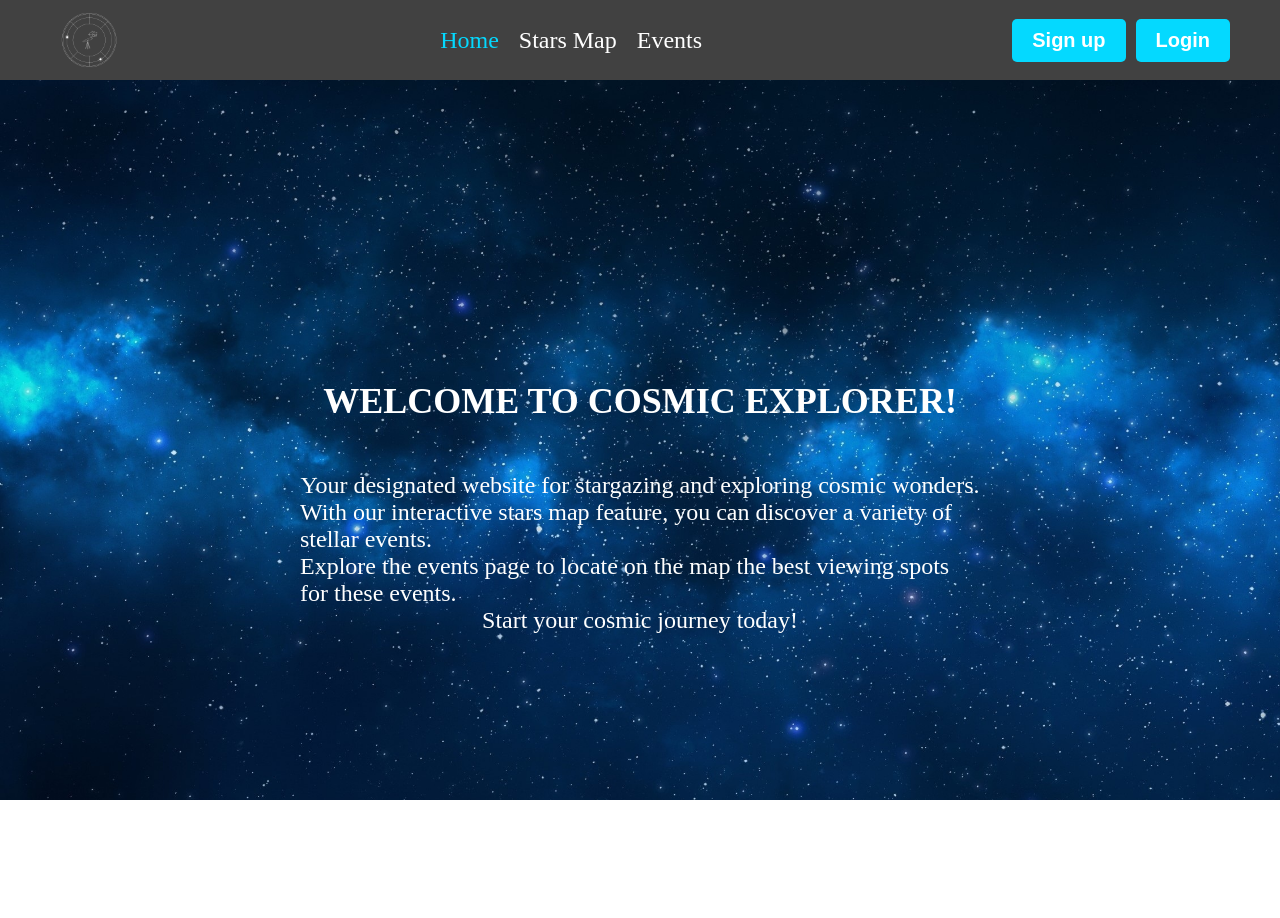
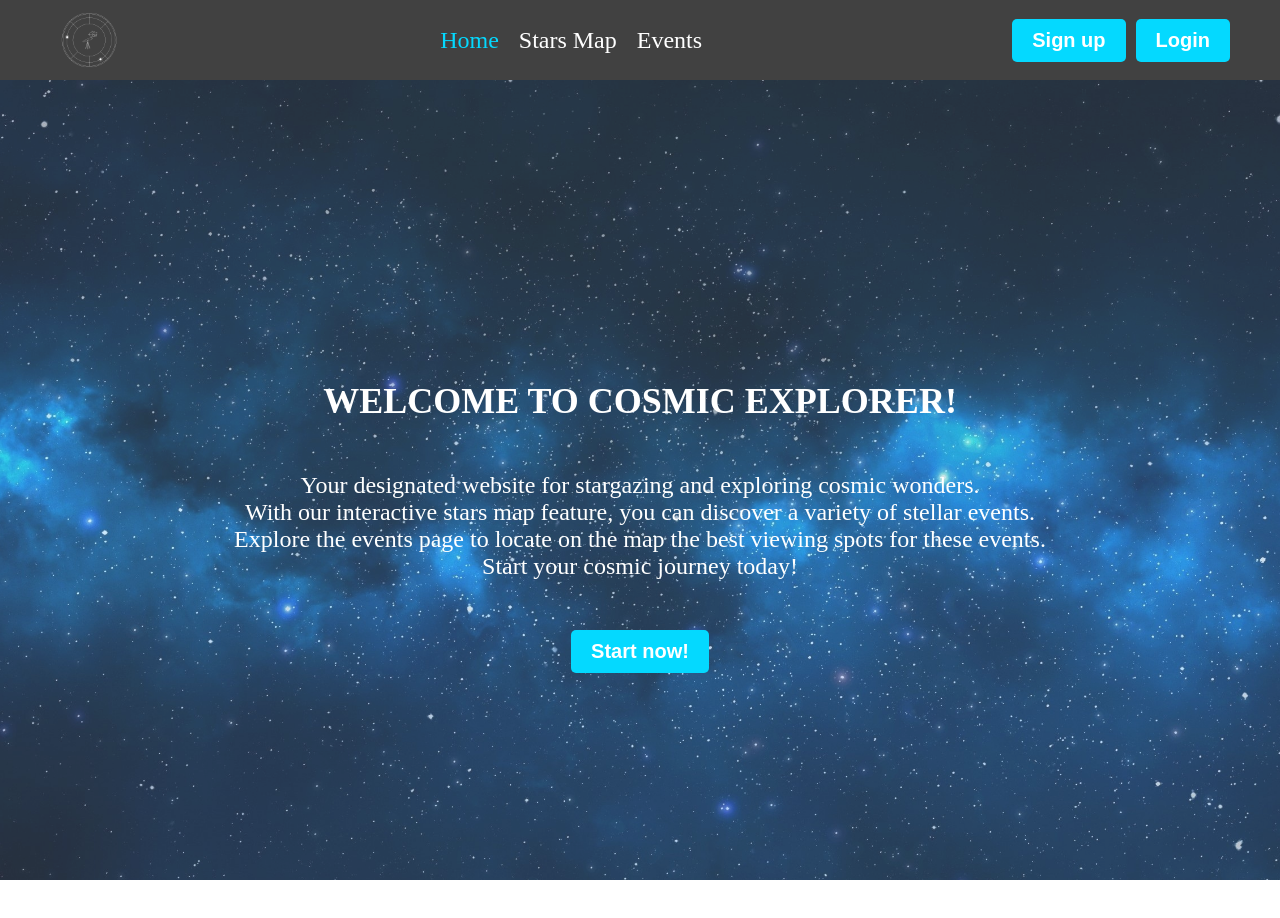
Before and after one commit to HanadiHosri/cosmic-explorer, a React (Create React App) app in the folder frontend/: page / in a window 1280 px wide. Shown: the top 918 px of the page. After the commit the page ends 880 px from the top, so only its background shows below. Built offline with nearby package versions, Linux system fonts and the light colour scheme.

Commit message:
fixing hero image

```diff
--- a/frontend/src/pages/Home/index.jsx
+++ b/frontend/src/pages/Home/index.jsx
@@ -2,12 +2,14 @@ import "../../styles/utilities.css";
 import "../../styles/colors.css";
 import "./style.css";
 import Navbar from "../../components/Navbar";
-
+import heroImage from "../../assets/landing-page.jpg";
 
 const Home = () => {
     return (
         <div className="page home-page flex column">
             <Navbar />
+            <div className="hero-container">
+                <img className="hero-img" src={heroImage} />
                 <div className="flex center">
                     <div className="flex column center text white-text">
                         <h1>WELCOME TO COSMIC EXPLORER!</h1>
@@ -17,8 +19,11 @@ const Home = () => {
                             <p>Explore the events page to locate on the map the best viewing spots for these events.</p>
                             <p>Start your cosmic journey today!</p>
                         </div>
+                        <div className="start-now">
+                            <button>Start now!</button>
                         </div>
-
+                    </div>
+                </div>
             </div>
         </div>
     )
--- a/frontend/src/pages/Home/style.css
+++ b/frontend/src/pages/Home/style.css
@@ -1,10 +1,22 @@
-.home-page {
-    background-image: url("../../assets/landing-page.jpg");
-    background-size: cover;
+.hero-container {
+    position: relative;
+    width: 100%;
+    height: 100%;
+}
+
+.hero-img {
+    position: absolute;
+    top: 0;
+    left: 0;
+    width: 100%;
+    height: 100vh;
+    object-fit: cover;
+    z-index: -1;
+    opacity: 85%;
 }
 
 .text {
-    padding: 300px;
+    padding-top: 300px;
     gap: 50px;
 }
 
@@ -15,3 +27,12 @@
 .text p{
     font-size: 24px;
 }
+
+.start-now button {
+    background-color: #04d9ff;
+    color: white;
+    font-size: 20px;
+    font-weight: bold;
+    padding: 10px 20px;
+    border-radius: 5px;
+}
```
Lines whose indentation alone changed are shown as unchanged.
